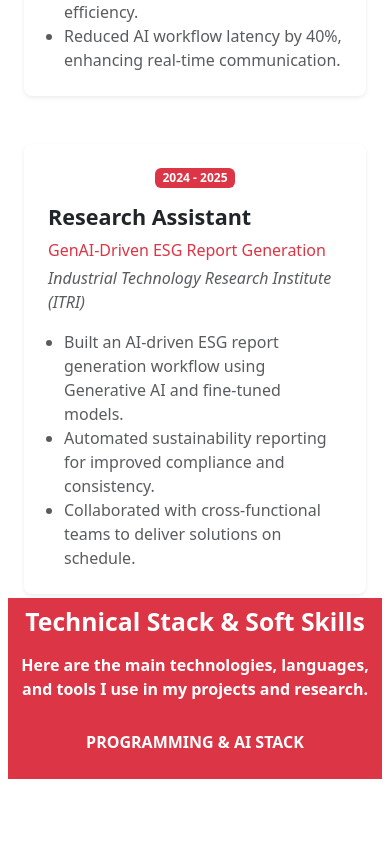
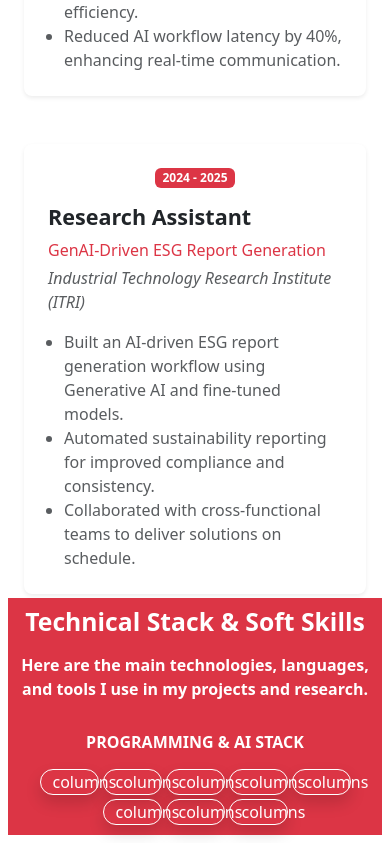
Before and after one commit to johnjerry8749/portflio, a React (Vite) app in the folder frontend/: page / in a window 390 px wide. Shown: the part 3097-3940 px from the top of the page. Before the commit the page ends 3884 px from the top, so only its background shows below. Built offline with nearby package versions, Linux system fonts and the light colour scheme.

Commit message:
Enhance layout of Technical Stack & Soft Skills section with responsive columns

```diff
--- a/frontend/src/components/Experince.jsx
+++ b/frontend/src/components/Experince.jsx
@@ -179,7 +179,15 @@ const Experience = () => {
             <h1 className="fs-2 p-2 fw-bolder ">Technical Stack & Soft Skills</h1>
             <p className="fw-bold">Here are the main technologies, languages, and tools I use in my projects and research.</p>
             <h6 className="fw-bold mt-3 ">PROGRAMMING & AI STACK</h6>
-        <div className="d-flex border border-danger justify-content-center gap-1 p-2">
+        <div className="row m-auto d-flex border border-danger justify-content-center gap-1 p-2">
+             <div className="col-2 col-sm-2 border border-white rounded-pill shadow"> columns</div>
+             <div className="col-2 col-sm-2 border border-white rounded-pill shadow"> columns</div>
+             <div className="col-2 col-sm-2 border border-white rounded-pill shadow"> columns</div>
+             <div className="col-2 col-sm-2 border border-white rounded-pill shadow"> columns</div>
+             <div className="col-2 col-sm-2 border border-white rounded-pill shadow"> columns</div>
+             <div className="col-2 col-sm-2 border border-white rounded-pill shadow"> columns</div>
+             <div className="col-2 col-sm-2 border border-white rounded-pill shadow"> columns</div>
+             <div className="col-2 col-sm-2 border border-white rounded-pill shadow"> columns</div>
 
         </div>
         </div>
```
